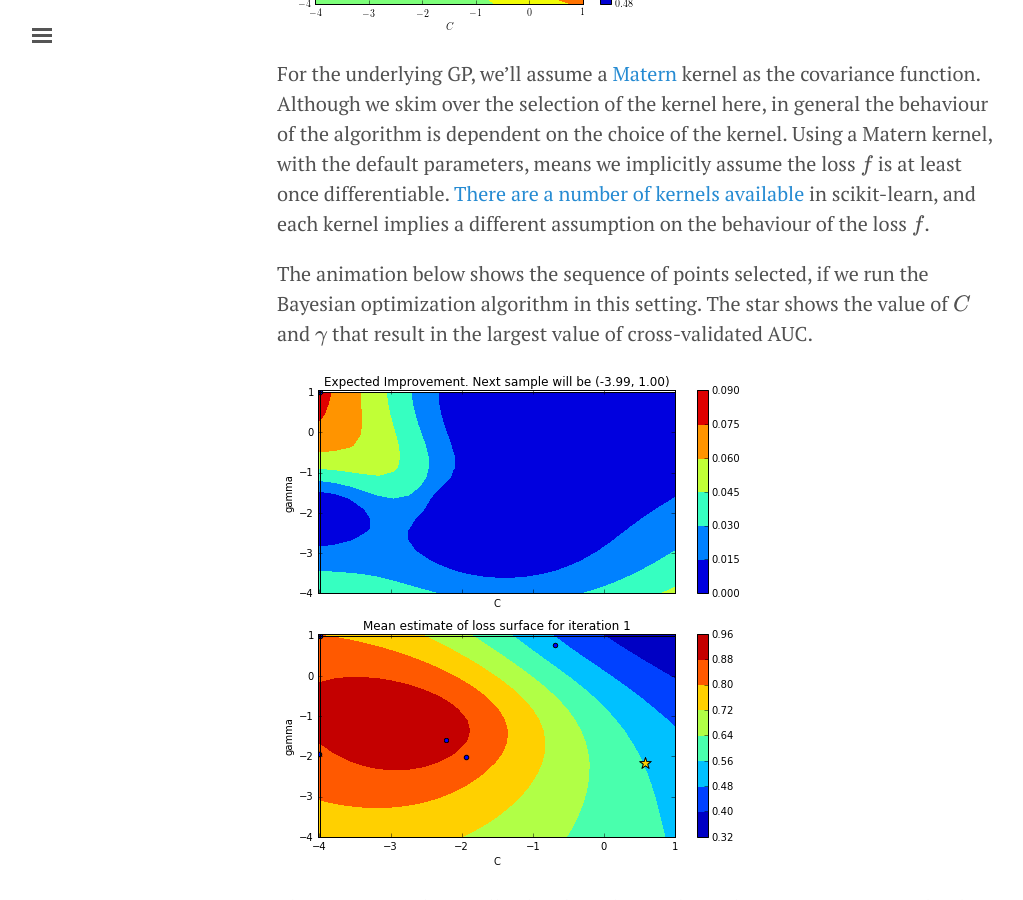
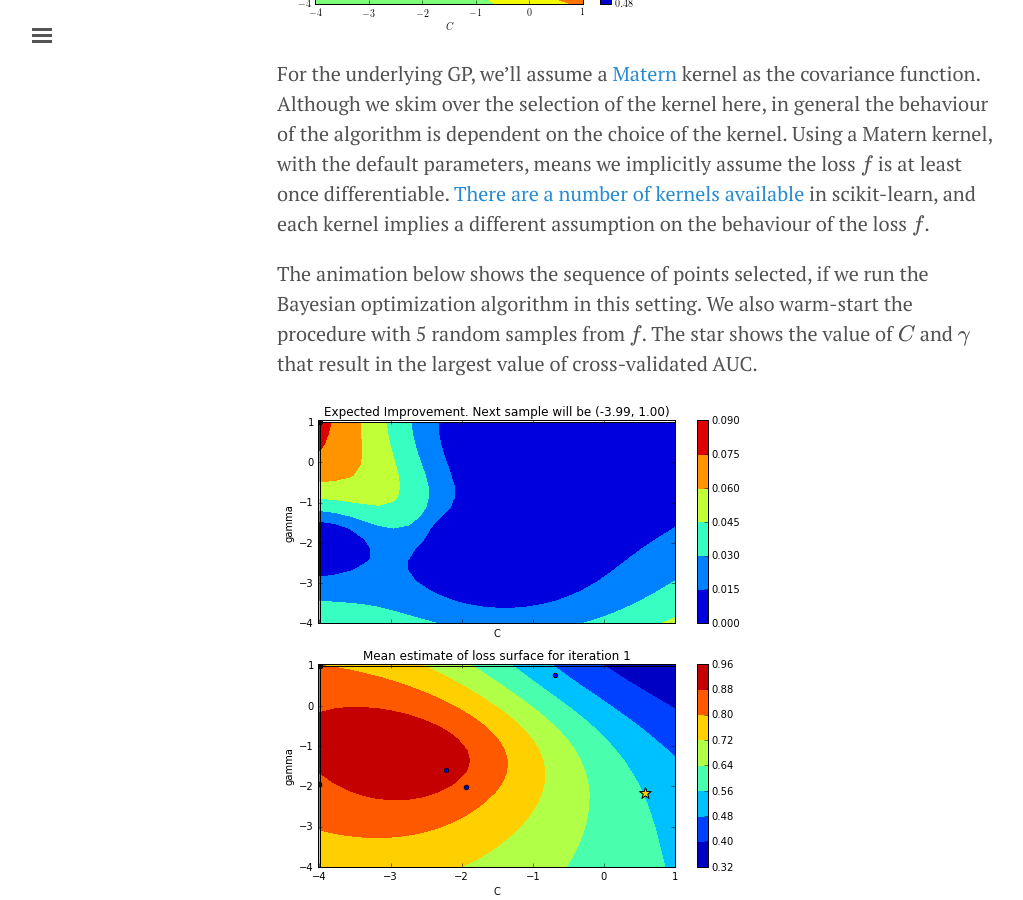
Before and after one commit to thuijskens/thuijskens.github.io, a Jekyll site: the page built from _posts/2016-12-29-bayesian-optimisation.md, in a window 1280 px wide and 900 px high, scrolled down 6306 px. Shown: the whole window, without its empty margins (3-1026 px from the left). Built offline with Jekyll 4.4.1, drawn with Linux system fonts in a browser that asks for light colours; formulas are drawn with MathJax 3.

Commit message:
Add warm start description to bayesian search post.

```diff
--- a/_posts/2016-12-29-bayesian-optimisation.md
+++ b/_posts/2016-12-29-bayesian-optimisation.md
@@ -174,7 +174,7 @@ Because this is a relatively simple problem, we can actually compute the loss su
 
 For the underlying GP, we'll assume a [Matern](http://scikit-learn.org/stable/modules/gaussian_process.html#matern-kernel) kernel as the covariance function. Although we skim over the selection of the kernel here, in general the behaviour of the algorithm is dependent on the choice of the kernel. Using a Matern kernel, with the default parameters, means we implicitly assume the loss $$f$$ is at least once differentiable. [There are a number of kernels available](http://scikit-learn.org/stable/modules/gaussian_process.html#kernels-for-gaussian-processes) in scikit-learn, and each kernel implies a different assumption on the behaviour of the loss $$f$$.
 
-The animation below shows the sequence of points selected, if we run the Bayesian optimization algorithm in this setting. The star shows the value of $$C$$ and $$\gamma$$ that result in the largest value of cross-validated AUC.
+The animation below shows the sequence of points selected, if we run the Bayesian optimization algorithm in this setting. We also warm-start the procedure with 5 random samples from $$f$$. The star shows the value of $$C$$ and $$\gamma$$ that result in the largest value of cross-validated AUC.
 
 {: .center-image }
 ![]({{ BASE_PATH }}/images/2016_12_29/bo_2d_new_data.gif)
```
